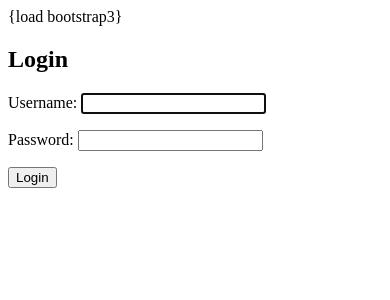
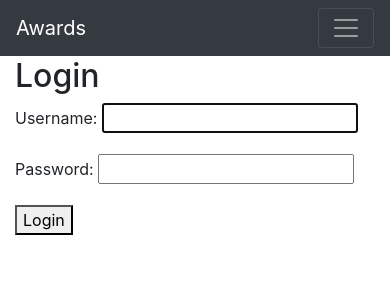
Before and after one commit to derriqo/Awardsdw, a Django app: page /accounts/login/ in a window 390 px wide. Shown: the top 300 px of the page. Run offline with Django 3.2, Linux system fonts and the light colour scheme; some libraries are stand-ins or nearby versions.

Commit message:
Corrected error with navbar.

```diff
--- a/trophy/templates/base.html
+++ b/trophy/templates/base.html
@@ -1,14 +1,58 @@
-{load bootstrap3}
+{% load bootstrap4 %}
+
 <!DOCTYPE html>
 <html>
 <head>
   <meta charset="utf-8">
+  <meta name="viewport" content="width=device-width, initial-scale=1, shrink-to-fit=no">
+
+  <!-- Bootstrap CSS -->
+  <link rel="stylesheet" href="https://maxcdn.bootstrapcdn.com/bootstrap/4.0.0/css/bootstrap.min.css" integrity="sha384-Gn5384xqQ1aoWXA+058RXPxPg6fy4IWvTNh0E263XmFcJlSAwiGgFAW/dAiS6JXm" crossorigin="anonymous">
+
   <title>{% block title %}Django Auth Tutorial{% endblock %}</title>
 </head>
 <body>
+    <nav class="navbar navbar-expand-md navbar-dark bg-dark mb- ">
+        <a class="navbar-brand" href="{% url 'home' %}">Awards</a>
+        <button class="navbar-toggler" type="button" data-toggle="collapse"
+        data-target="#navbarCollapse" aria-controls="navbarCollapse"
+        aria-expanded="false" aria-label="Toggle navigation">
+        <span class="navbar-toggler-icon"></span>
+        </button>
+        <div class="collapse navbar-collapse" id="navbarCollapse">
+        {% if user.is_authenticated %}
+        <ul class="navbar-nav ml-auto">
+            <li class="nav-item">
+            <a class="nav-link dropdown-toggle" href="#" id="userMenu"
+            data-toggle="dropdown" aria-haspopup="true"
+            aria-expanded="false">
+            {{ user.username }}
+            </a>
+            <div class="dropdown-menu dropdown-menu-right"
+            aria-labelledby="userMenu">
+            <a class="dropdown-item"
+            href="{% url 'password_change'%}">Change password</a>
+            <div class="dropdown-divider"></div>
+            <a class="dropdown-item" href="{% url 'logout' %}">
+            Log Out</a>
+            </div>
+            </li>
+            </ul>
+        {% else %}
+        <form class="form-inline ml-auto">
+        <a href="{% url 'login' %}" class="btn btn-outline-secondary">Log In</a>
+        <a href="{% url 'signup' %}" class="btn btn-primary ml- ">Sign up</a>
+        </form>
+        {% endif %}
+        </div>
+        </nav>
   <main>
     {% block content %}
     {% endblock %}
   </main>
-</body>
+
+  <script src="https://code.jquery.com/jquery-3.3.1.slim.min.js"integrity="sha384-q8i/X+965DzO0rT7abK41JStQIAqVgRVzpbzo5smXKp4\YfRvH+8abtTE1Pi6jizo"crossorigin="anonymous"></script>
+  <script src="https://cdnjs.cloudflare.com/ajax/libs/popper.js/\1.14./umd/popper.min.js"integrity="sha384-ZMP rVo mIykV+ + J UJ46jBk WLaUAdn689aCwoqbB\JiSnjAK/l WvCWPIPm49"crossorigin="anonymous"></script>
+  <script src="https://stackpath.bootstrapcdn.com/bootstrap/4.1.3/\js/bootstrap.min.js"integrity="sha384-ChfqqxuZUCnJSK3+MXmPNIyE6ZbWh2IMqE241rYiqJxyMiZ\6OW/JmZQ5stwEULTy"crossorigin="anonymous"></script>
+  </body>
 </html>
--- a/trophy/templates/index.html
+++ b/trophy/templates/index.html
@@ -1,5 +1,5 @@
 {% extends 'base.html' %}
-
+{% load bootstrap4 %}
 {% block title %}Home{% endblock %}
 
 {% block content %}
--- a/trophy/templates/registration/login.html
+++ b/trophy/templates/registration/login.html
@@ -3,10 +3,17 @@
 {% block title %}Login{% endblock %}
 
 {% block content %}
-<h2>Login</h2>
-<form method="post">
-  {% csrf_token %}
-  {{ form.as_p }}
-  <button type="submit">Login</button>
-</form>
+<div class="container">
+  <div class="row">
+    <div class="col-md-4"></div>
+    <div class="col-md-4"><h2>Login</h2>
+      <form method="post">
+        {% csrf_token %}
+        {{ form.as_p }}
+        <button type="submit">Login</button>
+      </form></div>
+      <div class="col-md-4"></div>
+  </div>
+</div>
+
 {% endblock %}
```
Also changed, not shown: trophy/templates/signup.html (+10 -0 lines), 1 other file.
